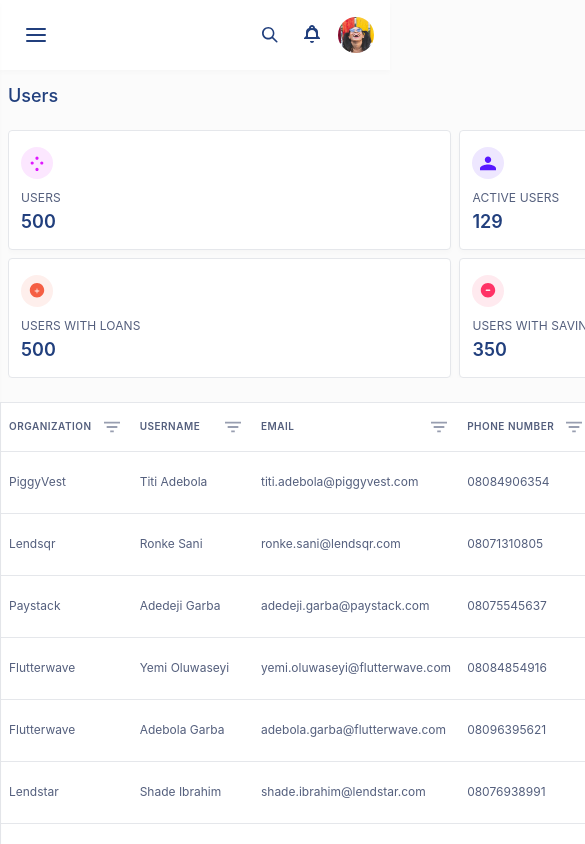
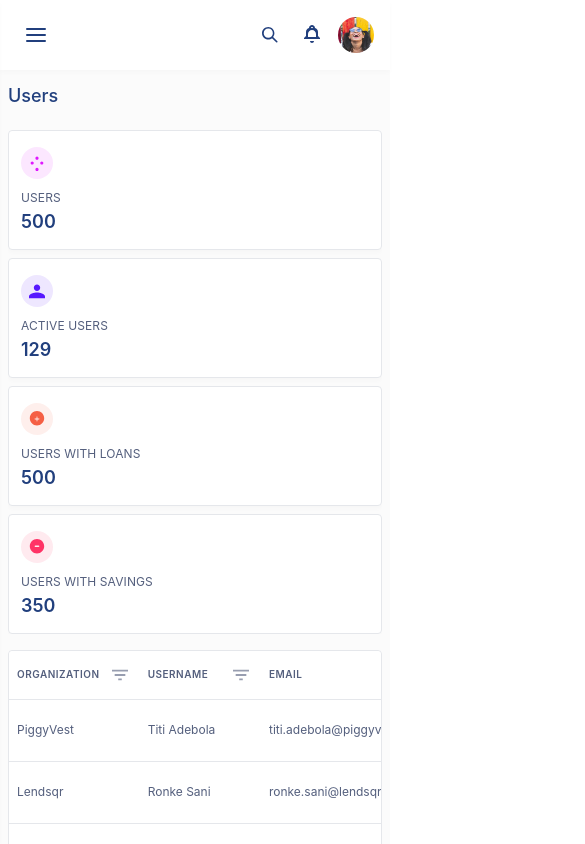
Before and after one commit to chukwudi34/lendsqr-fe-test, a React (Vite) app: page /dashboard in a window 390 px wide. Shown: the top 844 px of the page, 585 px wide, since content can reach past the window. Built offline with nearby package versions, Linux system fonts and the light colour scheme; sample sign-in values are in the browser's storage.

Commit message:
reworked the mobile responsiveness

```diff
--- a/src/components/Users/ActionMenu.scss
+++ b/src/components/Users/ActionMenu.scss
@@ -1,4 +1,4 @@
-@import '../../styles/variables.scss';
+@import "../../styles/variables.scss";
 
 .action-menu {
   position: relative;
@@ -70,4 +70,25 @@
       }
     }
   }
+
+  // Mobile responsiveness
+  @media (max-width: 768px) {
+    .action-dropdown {
+      min-width: 160px;
+      right: -10px; // Adjust positioning to prevent overflow
+    }
+  }
+
+  @media (max-width: 480px) {
+    .action-dropdown {
+      min-width: 140px;
+      right: -20px; // Further adjust for smaller screens
+
+      .action-item {
+        padding: $spacing-sm $spacing-md;
+        font-size: $font-size-xs;
+        gap: $spacing-sm;
+      }
+    }
+  }
 }
--- a/src/components/Users/StatsCards.scss
+++ b/src/components/Users/StatsCards.scss
@@ -27,22 +27,15 @@
     gap: $spacing-md;
   }
 
-  // Small screens (mobile landscape) - 2 cards per row
-  @media (max-width: 768px) and (min-width: 481px) {
-    grid-template-columns: repeat(2, 1fr);
+  // Small screens (mobile) - stack cards vertically
+  @media (max-width: 768px) {
+    grid-template-columns: 1fr;
     gap: $spacing-md;
-    margin-bottom: $spacing-xl;
-  }
-
-  // Extra small screens (mobile portrait) - 2 cards per row still
-  @media (max-width: 480px) {
-    grid-template-columns: repeat(2, 1fr);
-    gap: $spacing-sm;
     margin-bottom: $spacing-lg;
   }
 
-  // Very small screens - 1 card per row
-  @media (max-width: 360px) {
+  // Extra small screens - maintain single column with smaller gaps
+  @media (max-width: 480px) {
     grid-template-columns: 1fr;
     gap: $spacing-sm;
     margin-bottom: $spacing-md;
--- a/src/components/Users/TableFilter.scss
+++ b/src/components/Users/TableFilter.scss
@@ -144,4 +144,50 @@
       }
     }
   }
+
+  // Mobile responsiveness
+  @media (max-width: 768px) {
+    .filter-dropdown {
+      width: 250px;
+      padding: 16px;
+
+      // Ensure dropdown stays within viewport
+      &.align-left {
+        left: -50px;
+      }
+    }
+  }
+
+  @media (max-width: 480px) {
+    .filter-dropdown {
+      width: 220px;
+      padding: 12px;
+
+      .filter-form {
+        .form-group {
+          margin-bottom: 12px;
+
+          label {
+            font-size: 12px;
+            margin-bottom: 4px;
+          }
+
+          input,
+          select {
+            padding: 8px 10px;
+            font-size: 12px;
+          }
+        }
+
+        .filter-actions {
+          gap: 8px;
+
+          .filter-btn {
+            padding: 8px 12px;
+            font-size: 12px;
+          }
+        }
+      }
+    }
+  }
 }
--- a/src/components/Users/UsersPage.scss
+++ b/src/components/Users/UsersPage.scss
@@ -6,6 +6,14 @@
   min-width: 0;
   overflow: visible;
   position: relative;
+  box-sizing: border-box;
+
+  // Ensure proper mobile containment
+  @media (max-width: 768px) {
+    overflow-x: hidden; // Prevent page-level horizontal scrolling
+    width: 100%;
+    max-width: 100%;
+  }
 
   .page-title {
     font-size: 24px;
--- a/src/components/Users/UsersTable.scss
+++ b/src/components/Users/UsersTable.scss
@@ -16,6 +16,28 @@
     width: 100%;
     max-width: 100%;
     position: relative;
+
+    // Ensure scrollbar is visible and styled on all devices
+    scrollbar-width: thin;
+    scrollbar-color: rgba(33, 63, 125, 0.3) transparent;
+
+    &::-webkit-scrollbar {
+      height: 8px;
+    }
+
+    &::-webkit-scrollbar-track {
+      background: rgba(33, 63, 125, 0.1);
+      border-radius: 4px;
+    }
+
+    &::-webkit-scrollbar-thumb {
+      background: rgba(33, 63, 125, 0.3);
+      border-radius: 4px;
+
+      &:hover {
+        background: rgba(33, 63, 125, 0.5);
+      }
+    }
   }
 
   .users-table {
@@ -90,47 +112,31 @@
   }
 
   @media (max-width: 1024px) {
-    .table-wrapper {
-      overflow-x: auto;
-      -webkit-overflow-scrolling: touch;
-      scrollbar-width: thin;
-      scrollbar-color: rgba(33, 63, 125, 0.3) transparent;
-
-      &::-webkit-scrollbar {
-        height: 8px;
-      }
-
-      &::-webkit-scrollbar-track {
-        background: rgba(33, 63, 125, 0.1);
-        border-radius: 4px;
-      }
-
-      &::-webkit-scrollbar-thumb {
-        background: rgba(33, 63, 125, 0.3);
-        border-radius: 4px;
-
-        &:hover {
-          background: rgba(33, 63, 125, 0.5);
-        }
-      }
-    }
-
     .users-table {
       min-width: 900px;
     }
   }
 
   @media (max-width: 768px) {
-    margin: 0 -#{$spacing-md};
-    border-radius: 0;
-    width: calc(100% + #{$spacing-md * 2});
+    // Keep table container within viewport bounds
+    margin: 0;
+    border-radius: $border-radius;
+    width: 100%;
+    max-width: 100%;
+    box-sizing: border-box;
 
     .table-wrapper {
-      border-radius: 0;
+      border-radius: $border-radius;
+      width: 100%;
+      max-width: 100%;
+      // Enable horizontal scrolling within the container
+      overflow-x: auto;
+      overflow-y: visible;
+      -webkit-overflow-scrolling: touch;
     }
 
     .users-table {
-      min-width: 800px;
+      min-width: 800px; // Table content wider than container
       font-size: 13px;
 
       .table-header,
@@ -146,11 +152,20 @@
   }
 
   @media (max-width: 480px) {
-    margin: 0 -#{$spacing-sm};
-    width: calc(100% + #{$spacing-sm * 2});
+    margin: 0;
+    width: 100%;
+    max-width: 100%;
+
+    .table-wrapper {
+      width: 100%;
+      max-width: 100%;
+      // Maintain horizontal scrolling within container
+      overflow-x: auto;
+      -webkit-overflow-scrolling: touch;
+    }
 
     .users-table {
-      min-width: 700px;
+      min-width: 700px; // Table content wider than container
 
       .table-header,
       .table-cell {
--- a/src/styles/global.scss
+++ b/src/styles/global.scss
@@ -11,6 +11,20 @@ body {
   background-color: $background;
   color: $text-dark;
   line-height: 1.5;
+  margin: 0;
+  padding: 0;
+  display: block !important; // Override Vite's default flex layout
+  place-items: initial !important; // Override Vite's default centering
+  min-width: 320px;
+  min-height: 100vh;
+}
+
+#root {
+  width: 100%;
+  min-height: 100vh;
+  max-width: none !important; // Override any max-width constraints
+  margin: 0 !important; // Override any centering margins
+  padding: 0 !important; // Override any default padding
 }
 
 button {
```
